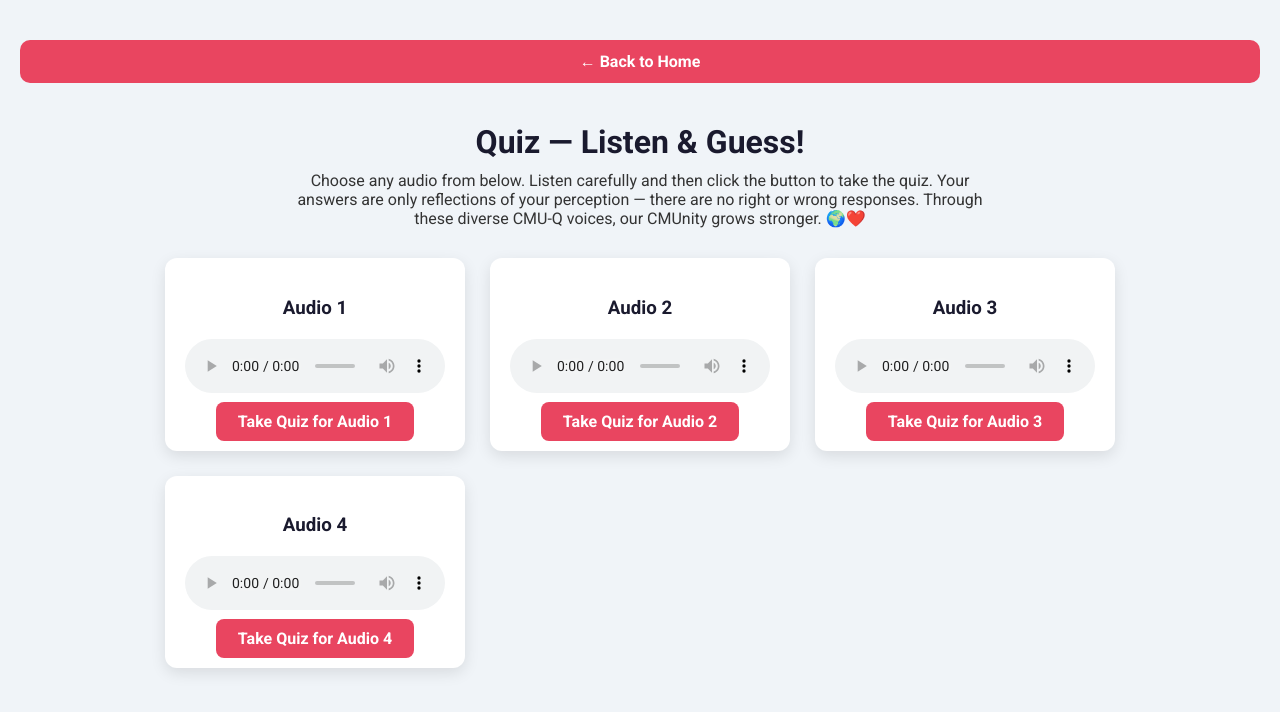
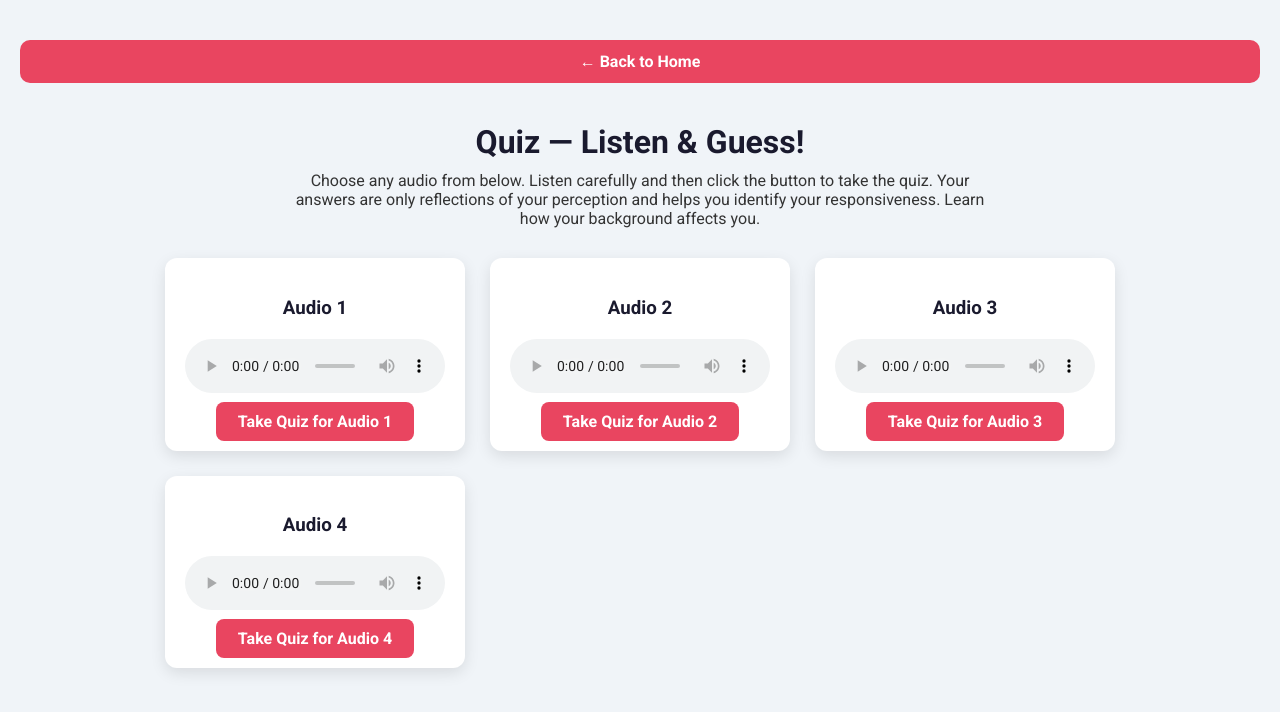
Before and after one commit to anuragdasa1/AccentX, a plain HTML site: page quiz.html in a window 1280 px wide. Drawn offline with Linux system fonts and the light colour scheme.

Commit message:
Update quiz.html

```diff
--- a/quiz.html
+++ b/quiz.html
@@ -88,8 +88,8 @@ audio {
 <h1>Quiz — Listen & Guess!</h1>
 <p>
 Choose any audio from below. Listen carefully and then click the button to take the quiz.
-Your answers are only reflections of your perception — there are no right or wrong responses.
-Through these diverse CMU-Q voices, our CMUnity grows stronger. 🌍❤️
+Your answers are only reflections of your perception and helps you identify your responsiveness.
+    Learn how your background affects you.
 </p>
 
 <div class="quiz-grid">
```
